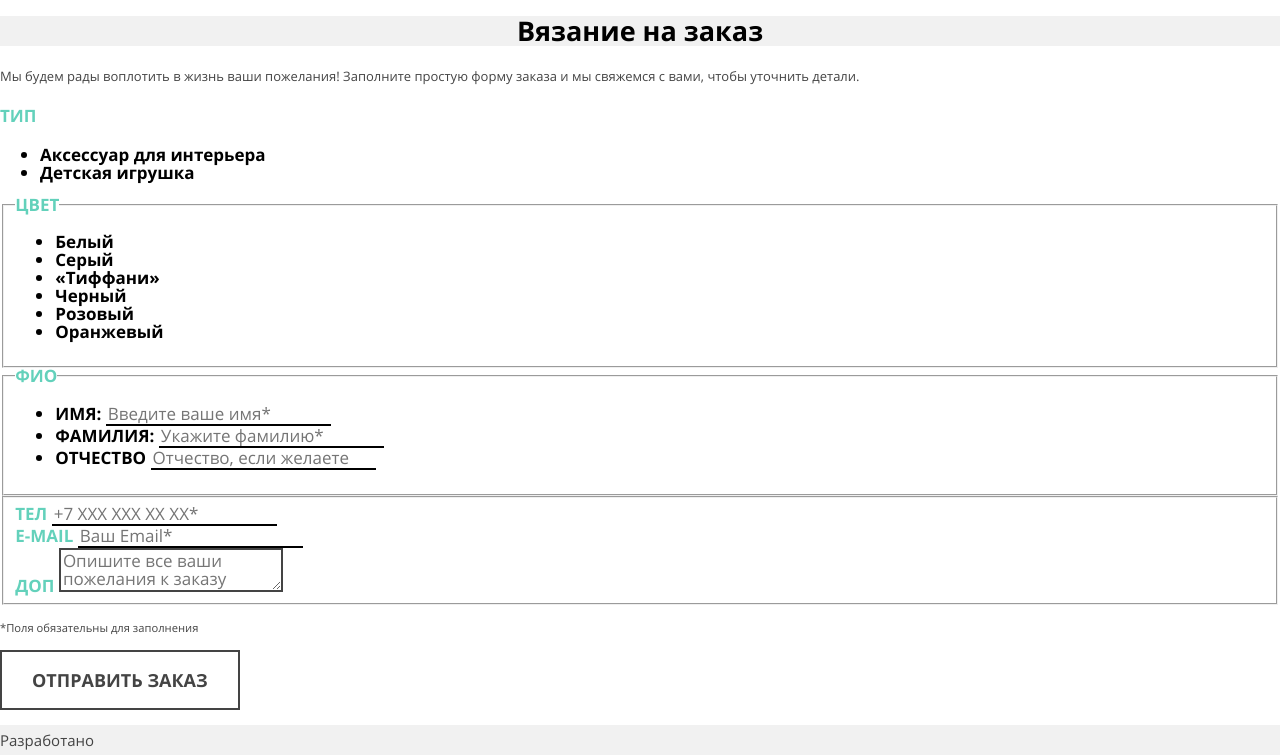
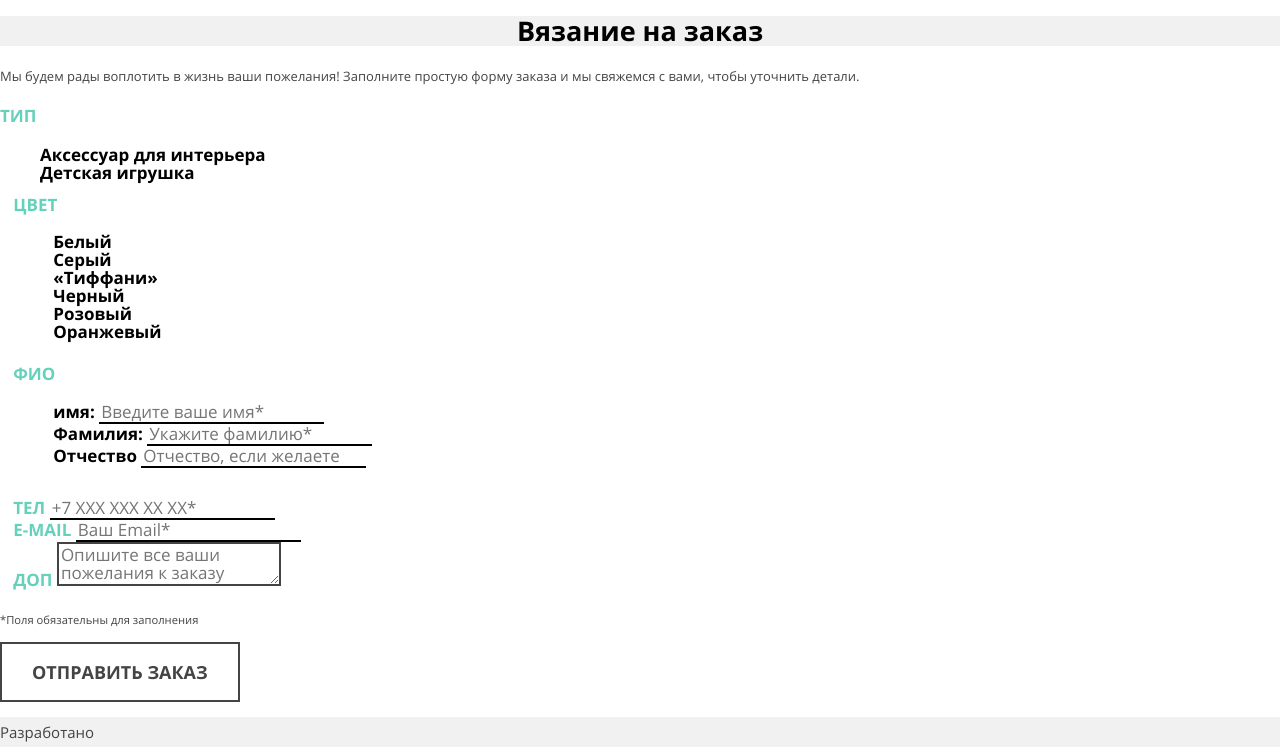
Before and after one commit to harley-yera/1710667-mishka-23, a website: page source/form.html in a window 1280 px wide. Shown: the part 128-883 px from the top of the page. Drawn offline with nearby package versions, Linux system fonts and the light colour scheme; files that its build step writes are made by us from their sources.

Commit message:
Доработка стилизации формы

```diff
--- a/source/form.html
+++ b/source/form.html
@@ -99,15 +99,15 @@
             <legend class="form__title">Фио</legend>
             <ul class="form__list">
               <li class="form__item text-field">
-                <label class="text-field__label" for="given-name">Имя:</label>
+                <label class="text-field__label-personal" for="given-name">Имя:</label>
                 <input class="text-field__input" type="text" id="given-name" placeholder="Введите ваше имя*" required>
               </li>
               <li class="form__item text-field">
-                <label class="text-field__label" for="surname">Фамилия:</label>
+                <label class="text-field__label-persoanl" for="surname">Фамилия:</label>
                 <input class="text-field__input" type="text" id="surname" placeholder="Укажите фамилию*" required>
               </li>
               <li class="form__item text-field">
-                <label class="text-field__label" for="middle-name">Отчество</label>
+                <label class="text-field__label-persoanl" for="middle-name">Отчество</label>
                 <input class="text-field__input" type="text" id="middle-name" placeholder="Отчество, если желаете">
               </li>
             </ul>
--- a/source/sass/blocks/form-group.scss
+++ b/source/sass/blocks/form-group.scss
@@ -1,3 +1,7 @@
+.form-group {
+  border: none;
+}
+
 .form-group__item {
   color: $accent-color;
   font-size: 17px;
--- a/source/sass/blocks/form.scss
+++ b/source/sass/blocks/form.scss
@@ -11,6 +11,7 @@
   font-size: 17px;
   line-height: 18px;
   font-weight: 700;
+  list-style: none;
 }
 
 .form__legend {
--- a/source/sass/blocks/text-field.scss
+++ b/source/sass/blocks/text-field.scss
@@ -1,5 +1,9 @@
 .text-field__label {
   text-transform: uppercase;
+}
+
+.text-field__label-personal {
+  text-transform: lowercase;
 }
 
 .text-field__input {
```
